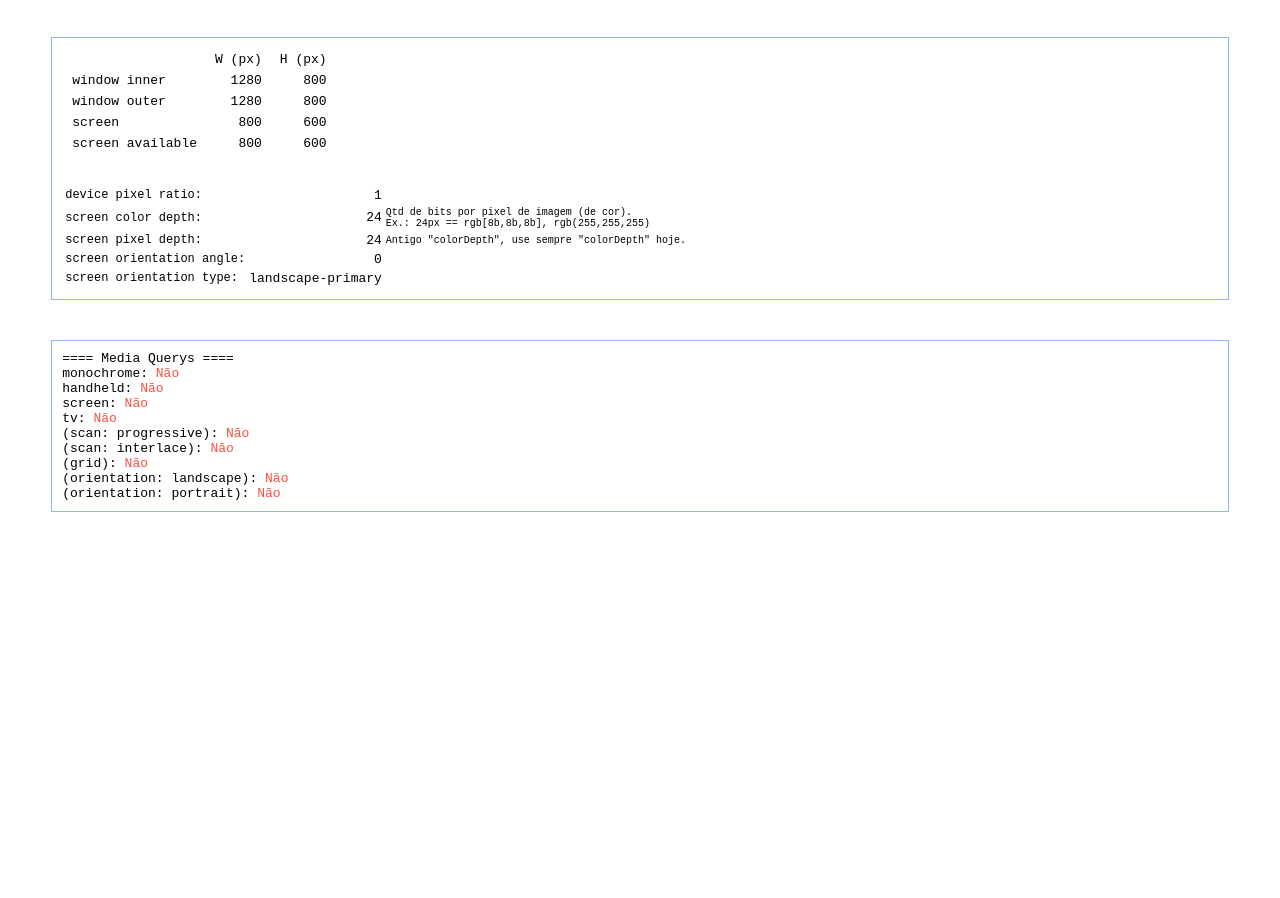
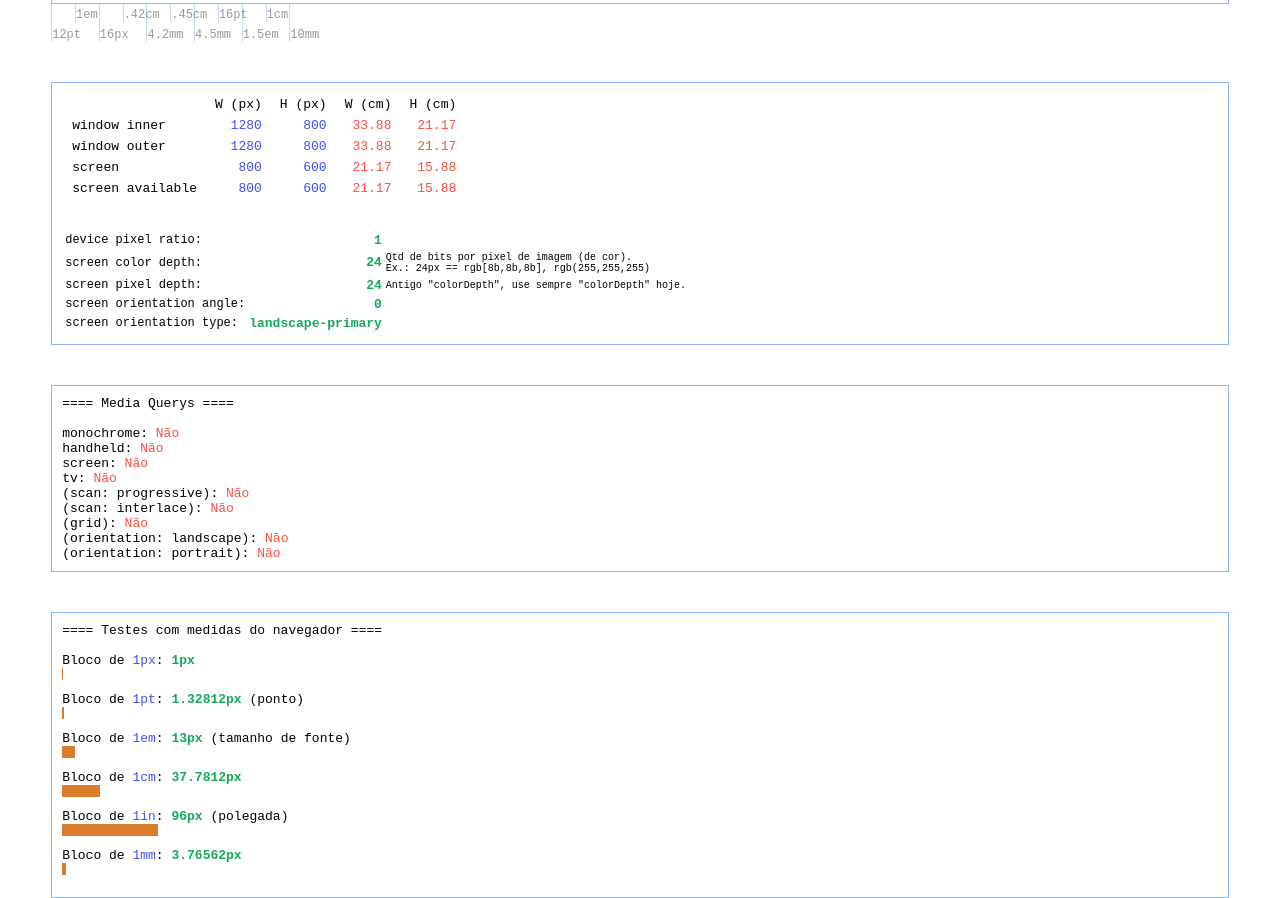
Before and after one commit to rcheruti/PocketBook_Responsive_HTML, a plain HTML site: page Css-Units/public_html/index.html in a window 1280 px wide. Shown: the part 453-1351 px from the top of the page. Before the commit the page ends 965 px from the top, so only its background shows below. Drawn offline with Linux system fonts and the light colour scheme.

Commit message:
Adicionando testes sobre unidades CSS em CssUnits, para termos mais informações sobre como os navegadores tratam medidas diferentes do PX.

```diff
--- a/Css-Units/public_html/index.html
+++ b/Css-Units/public_html/index.html
@@ -4,23 +4,33 @@
     <title>Mobile Tests</title>
     <meta charset="UTF-8">
 
+    <!--
     <meta name="viewport" content="width=device-width" />
-    <link href="css/style.css" rel="stylesheet" type="text/css"/>
+    -->
+    <link href="style.css" rel="stylesheet" type="text/css"/>
 
-    <script src="http://192.168.0.10:8080/target/target-script-min.js#anonymous"></script>
+    <script src="index.js"></script>
   </head>
   <body>
 
-    <!--
-    <div>
-      <button id="toggleViewportTag">Add Viewport Tag</button>
-    </div>
-    -->
     <div class="recalcBox">
+      <button id="toggleViewportTag">Toggle Viewport Tag</button>
       <button id="recalc">Recalc</button>
+      <div class="cinza">
+        <strong>Atenção: </strong> remover a meta tag <u>Viewport</u> não irá remover as alterações que
+        ela causa nos navegadores (na maioria dos navegadores, incluindo mobile)!
+      </div>
     </div>
 
+      <!--  Observações sobre os navegadores  -->
     <div class="obs">
+      <div class="semMetaViewport">
+          Esta página está <span class="verm">sem</span> a metatag <span class="azul">viewport</span>.
+      </div>
+      <div class="comMetaViewport">
+          Esta página está configurada com a metatag <span class="azul">viewport</span>: <span class="contentViewport verde"></span>.
+      </div>
+      <br/>
       Na CSS, o tamanho de 96px é 1 inch (polegada). <br/>
       1 polegada = 2,54 cm (25,4 mm). <br/>
       96 px = 25,4 mm <br/>
@@ -29,6 +39,7 @@
       "em" é o tamanho padrão de fonte (na css, 16px)
     </div>
 
+      <!--  Teste de tamanho de fontes (com fonte com serif)  -->
     <div class="texts test">
       <div class="testDesc">Font: Times New Roman</div>
       <div class="linhaGuia horizontal linha1"></div>
@@ -60,6 +71,7 @@
       <div>10mm</div>
     </div>
 
+      <!--  Teste de tamanho de fontes (com fonte sem serif)  -->
     <div class="texts verdana test">
       <div class="testDesc">Font: Verdana</div>
       <div class="linhaGuia horizontal linha1"></div>
@@ -91,7 +103,9 @@
       <div>10mm</div>
     </div>
 
+      <!--  Informações sobre as configs do navegador em execução  -->
     <div class="widthsAndHeights test">
+      <div class="medidaCmRef"></div>
 
       <table class="medidas">
         <tbody>
@@ -99,30 +113,40 @@
             <td></td>
             <td>W (px)</td>
             <td>H (px)</td>
+            <td>W (cm)</td>
+            <td>H (cm)</td>
           </tr>
 
           <tr>
             <td>window inner</td>
-            <td id="windowInnerWidth">--</td>
-            <td id="windowInnerHeight">--</td>
+            <td id="windowInnerWidth" class="azul">--</td>
+            <td id="windowInnerHeight" class="azul">--</td>
+            <td id="windowInnerWidthCm" class="verm">--</td>
+            <td id="windowInnerHeightCm" class="verm">--</td>
           </tr>
 
           <tr>
             <td>window outer</td>
-            <td id="windowOuterWidth">--</td>
-            <td id="windowOuterHeight">--</td>
+            <td id="windowOuterWidth" class="azul">--</td>
+            <td id="windowOuterHeight" class="azul">--</td>
+            <td id="windowOuterWidthCm" class="verm">--</td>
+            <td id="windowOuterHeightCm" class="verm">--</td>
           </tr>
 
           <tr>
             <td>screen</td>
-            <td id="screenWidth">--</td>
-            <td id="screenHeight">--</td>
+            <td id="screenWidth" class="azul">--</td>
+            <td id="screenHeight" class="azul">--</td>
+            <td id="screenWidthCm" class="verm">--</td>
+            <td id="screenHeightCm" class="verm">--</td>
           </tr>
 
           <tr>
             <td>screen available</td>
-            <td id="screenAvailWidth">--</td>
-            <td id="screenAvailHeight">--</td>
+            <td id="screenAvailWidth" class="azul">--</td>
+            <td id="screenAvailHeight" class="azul">--</td>
+            <td id="screenAvailWidthCm" class="verm">--</td>
+            <td id="screenAvailHeightCm" class="verm">--</td>
           </tr>
         </tbody>
       </table>
@@ -132,12 +156,12 @@
 
           <tr>
             <td>device pixel ratio: </td>
-            <td id="devicePixelRatio">--</td>
+            <td id="devicePixelRatio" class="verde">--</td>
             <td></td>
           </tr>
           <tr>
             <td>screen color depth: </td>
-            <td id="colorDepth">--</td>
+            <td id="colorDepth" class="verde">--</td>
             <td>
               Qtd de bits por pixel de imagem (de cor).
               <br/>
@@ -146,19 +170,19 @@
           </tr>
           <tr>
             <td>screen pixel depth: </td>
-            <td id="pixelDepth">--</td>
+            <td id="pixelDepth" class="verde">--</td>
             <td>
               Antigo "colorDepth", use sempre "colorDepth" hoje.
             </td>
           </tr>
           <tr>
             <td>screen orientation angle: </td>
-            <td id="orientationAngle">--</td>
+            <td id="orientationAngle" class="verde">--</td>
             <td></td>
           </tr>
           <tr>
             <td>screen orientation type: </td>
-            <td id="orientationType">--</td>
+            <td id="orientationType" class="verde">--</td>
             <td></td>
           </tr>
 
@@ -168,6 +192,7 @@
     </div>
 
 
+      <!--  Testes com 'window.matchMedia'  -->
     <div class="test">
       <div class="matchMediaMissing verm">
         Esse navegador não tem a função "matchMedia" disponível. <br/>
@@ -175,8 +200,9 @@
       </div>
       <div class="matchMedia">
         <div>
-          ==== Media Querys ====
+          ====  Media Querys  ====
         </div>
+        <br/>
         <div>
           <span>monochrome: </span>
           <span data-media="monochrome"></span>
@@ -217,73 +243,47 @@
       </div>
     </div>
 
-    <script>
-      function $(str){ return document.querySelector(str); }
-      function $A(str){ return document.querySelectorAll(str); }
 
-      function _bindOn( proto ){
-        proto.on = function(name, callback, bubble){
-          return this.addEventListener( name, callback, bubble );
-        };
-        proto.off = function(name, callback, bubble){
-          return this.removeEventListener( name, callback, bubble );
-        };
-      }
+      <!--  Testes medidas de CSS diferentes do Pixel  -->
+    <div class="test sizeTest">
 
-      // No IE e no iPad (Chrome e Safari) o Objeto/Interface "EventTarget" não existe!
-      if( window.EventTarget ){
-        _bindOn( window.EventTarget.prototype );
-      }else{
-        _bindOn( window.Node.prototype );
-        _bindOn( document );
-        _bindOn( window );
-      }
+      <div>
+        ====  Testes com medidas do navegador  ====
+      </div>
+      <br/>
 
-      (function(){
+      <div class="testing px1">
+        Bloco de <span class="azul">1px</span>: <span class="valorPixel verde">#</span>
+        <div class="sizeTestBlock"></div>
+      </div>
 
-        function getValues(){
-          $('#windowInnerWidth').textContent = window.innerWidth ;
-          $('#windowInnerHeight').textContent = window.innerHeight ;
-          $('#windowOuterWidth').textContent = window.outerWidth ;
-          $('#windowOuterHeight').textContent = window.outerHeight ;
-          $('#screenWidth').textContent = screen.width ;
-          $('#screenHeight').textContent = screen.height ;
-          $('#screenAvailWidth').textContent = screen.availWidth ;
-          $('#screenAvailHeight').textContent = screen.availHeight ;
+      <div class="testing pt1">
+        Bloco de <span class="azul">1pt</span>: <span class="valorPixel verde">#</span> (ponto)
+        <div class="sizeTestBlock"></div>
+      </div>
 
+      <div class="testing em1">
+        Bloco de <span class="azul">1em</span>: <span class="valorPixel verde">#</span> (tamanho de fonte)
+        <div class="sizeTestBlock"></div>
+      </div>
 
-          $('#devicePixelRatio').textContent = window.devicePixelRatio ;
-          $('#colorDepth').textContent = screen.colorDepth ;
-          $('#pixelDepth').textContent = screen.pixelDepth ;
-          if( screen.orientation ){
-            $('#orientationAngle').textContent = screen.orientation.angle ;
-            $('#orientationType').textContent = screen.orientation.type ;
-          }
+      <div class="testing cm1">
+        Bloco de <span class="azul">1cm</span>: <span class="valorPixel verde">#</span>
+        <div class="sizeTestBlock "></div>
+      </div>
 
-          if( matchMedia ){
-            var lista = $A('.matchMedia [data-media]'), i = lista.length, el, mediaStr;
-            while( i-- ){
-              el = lista[i];
-              mediaStr = el.attributes.item('data-media').value ;
-              if( matchMedia(mediaStr).matches ){
-                el.textContent = 'Sim';
-                el.className = 'verde';
-              }else{
-                el.textContent = 'Não';
-                el.className = 'verm';
-              }
-            }
-          }
-        }
+      <div class="testing in1">
+        Bloco de <span class="azul">1in</span>: <span class="valorPixel verde">#</span> (polegada)
+        <div class="sizeTestBlock "></div>
+      </div>
 
-        document.on('DOMContentLoaded', getValues);
-        window.on('resize', getValues);
-        $('#recalc').on('click', getValues);
+      <div class="testing mm1">
+        Bloco de <span class="azul">1mm</span>: <span class="valorPixel verde">#</span>
+        <div class="sizeTestBlock "></div>
+      </div>
 
-        if( !matchMedia ) $('.matchMedia').style.display = 'none';
-        else $('.matchMediaMissing').style.display = 'none';
-      })();
-    </script>
+    </div>
+
 
   </body>
 </html>
--- /dev/null
+++ b/Css-Units/public_html/index.js
@@ -0,0 +1,126 @@
+
+  // funções parecidas com as do jQuery
+function $(str){ return document.querySelector(str); }
+function $A(str){ return document.querySelectorAll(str); }
+
+  // para adicionar eventos ao prototype informado
+function _bindOn( proto ){
+  proto.on = function(name, callback, bubble){
+    return this.addEventListener( name, callback, bubble );
+  };
+  proto.off = function(name, callback, bubble){
+    return this.removeEventListener( name, callback, bubble );
+  };
+}
+
+// No IE e no iPad (Chrome e Safari) o Objeto/Interface "EventTarget" não existe!
+// Nesses casos precisaremos usar a interface Node (porém os objeto "document" e "window" não são Nodes):
+if( window.EventTarget ){
+  _bindOn( window.EventTarget.prototype );
+}else{
+  _bindOn( window.Node.prototype );
+  _bindOn( document );
+  _bindOn( window );
+}
+
+(function(){
+
+  function getValues(){
+
+      // informção relacionada a metatag Viewport
+    var metaViewport = $('meta[name=viewport]');
+    $('.semMetaViewport').style.display = 'block';
+    $('.comMetaViewport').style.display = 'block';
+    if( metaViewport ){
+      $('.semMetaViewport').style.display = 'none';
+      $('.comMetaViewport .contentViewport').textContent = metaViewport.outerHTML;
+    } else {
+      $('.comMetaViewport').style.display = 'none';
+    }
+
+      // Informações relacionadas a tela do computador
+    var cmPx = parseFloat( getComputedStyle( $('.medidaCmRef'), null ).width );
+
+        // medidas em pixels:
+    $('#windowInnerWidth').textContent = window.innerWidth ;
+    $('#windowInnerHeight').textContent = window.innerHeight ;
+    $('#windowOuterWidth').textContent = window.outerWidth ;
+    $('#windowOuterHeight').textContent = window.outerHeight ;
+    $('#screenWidth').textContent = screen.width ;
+    $('#screenHeight').textContent = screen.height ;
+    $('#screenAvailWidth').textContent = screen.availWidth ;
+    $('#screenAvailHeight').textContent = screen.availHeight ;
+
+        // medidas em centimetros:
+    $('#windowInnerWidthCm').textContent = (window.innerWidth / cmPx).toFixed(2) ;
+    $('#windowInnerHeightCm').textContent = (window.innerHeight / cmPx).toFixed(2) ;
+    $('#windowOuterWidthCm').textContent = (window.outerWidth / cmPx).toFixed(2) ;
+    $('#windowOuterHeightCm').textContent = (window.outerHeight / cmPx).toFixed(2) ;
+    $('#screenWidthCm').textContent = (screen.width / cmPx).toFixed(2) ;
+    $('#screenHeightCm').textContent = (screen.height / cmPx).toFixed(2) ;
+    $('#screenAvailWidthCm').textContent = (screen.availWidth / cmPx).toFixed(2) ;
+    $('#screenAvailHeightCm').textContent = (screen.availHeight / cmPx).toFixed(2) ;
+
+
+    $('#devicePixelRatio').textContent = window.devicePixelRatio ;
+    $('#colorDepth').textContent = screen.colorDepth ;
+    $('#pixelDepth').textContent = screen.pixelDepth ;
+    if( screen.orientation ){
+      $('#orientationAngle').textContent = screen.orientation.angle ;
+      $('#orientationType').textContent = screen.orientation.type ;
+    }
+
+
+      // testes mostrando relação de tamanho das unidades
+    var sizeTestes = $A('.sizeTest .testing');
+    for( var i = 0; i < sizeTestes.length; i++ ){
+      var block = sizeTestes[ i ];
+      var styles = getComputedStyle( block.querySelector('.sizeTestBlock') , null);
+      block.querySelector('.valorPixel').textContent = styles.width;
+    }
+
+      // testes que usam "matchMedia" para verificar propriedades do navegador
+    if( matchMedia ){
+      var lista = $A('.matchMedia [data-media]'), i = lista.length, el, mediaStr;
+      while( i-- ){
+        el = lista[i];
+        mediaStr = el.attributes.item('data-media').value ;
+        if( matchMedia(mediaStr).matches ){
+          el.textContent = 'Sim';
+          el.className = 'verde';
+        } else {
+          el.textContent = 'Não';
+          el.className = 'verm';
+        }
+      }
+    }
+  }
+
+  document.on('DOMContentLoaded', function(){
+    getValues();
+    window.on('resize', getValues);
+    $('#recalc').on('click', getValues);
+
+    if( !matchMedia ) $('.matchMedia').style.display = 'none';
+    else $('.matchMediaMissing').style.display = 'none';
+
+    // Para adicionar a meta tag Viewport (para mobile)
+    // !! Atenção: após adicionar esta tag, remover a tag não irá remover as alterações que
+    //             ela causa (na maioria dos navegadores, incluindo mobile).
+    $('#toggleViewportTag').on('click', function(){
+      var metaTag = $('meta[name=viewport]');
+
+      if( metaTag ){
+        metaTag.remove();
+      } else {
+        metaTag = document.createElement('meta');
+        metaTag.name = 'viewport';
+        metaTag.content = 'width=device-width';
+        $('html head').appendChild( metaTag );
+      }
+
+      getValues(); // recarregar valores após adicionar meta[viewport]
+    });
+  });
+
+})();
--- a/Css-Units/public_html/css/style.css
+++ b/Css-Units/public_html/style.css
@@ -100,9 +100,42 @@ body > div:last-of-type{
 .texts ._1-5em{ font-size: 1.5em; }
 
 
+/*  --------  Testes sobre tamanhos de elementos com valores diferentes de pixels  ------------------  */
+
+.sizeTestBlock{
+  min-height: 12px;
+  background: #dc7d2b;
+  margin: 0 0 12px;
+}
+.sizeTest .px1 .sizeTestBlock {
+  width: 1px;
+}
+.sizeTest .pt1 .sizeTestBlock {
+  width: 1pt;
+}
+.sizeTest .em1 .sizeTestBlock {
+  width: 1em;
+}
+.sizeTest .cm1 .sizeTestBlock {
+  width: 1cm;
+}
+.sizeTest .in1 .sizeTestBlock {
+  width: 1in;
+}
+.sizeTest .mm1 .sizeTestBlock {
+  width: 1mm;
+}
+
+
+
 
 .widthsAndHeights{
 
+}
+.widthsAndHeights .medidaCmRef{
+  position: absolute; /* para não parecer na tela */
+  left: -11000px;
+  width: 1cm;
 }
 
 .widthsAndHeights .medidas{
@@ -131,6 +164,8 @@ body > div:last-of-type{
   font-size: 10px;
 }
 
+
+/*  --------  Configurações gerais de cores e estilos  -----------  */
 .obs{
   margin: 30px 0 20px;
 }
@@ -139,5 +174,11 @@ body > div:last-of-type{
   font-weight: bold;
 }
 .verm{
-  color: rgba(250, 80 ,64,  1);
+  color: rgba(250, 80 , 64,  1);
 }
+.azul{
+  color: rgba(64, 80 , 250,  1);
+}
+.cinza{
+  color: #969696;
+}
```
